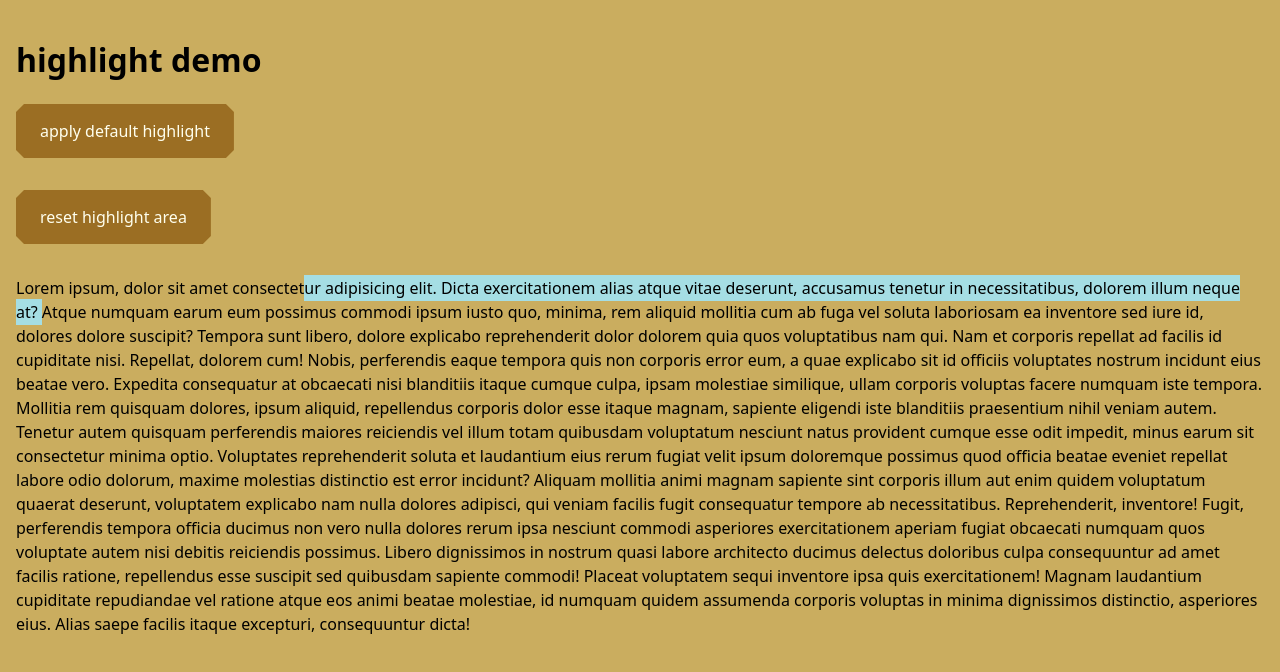
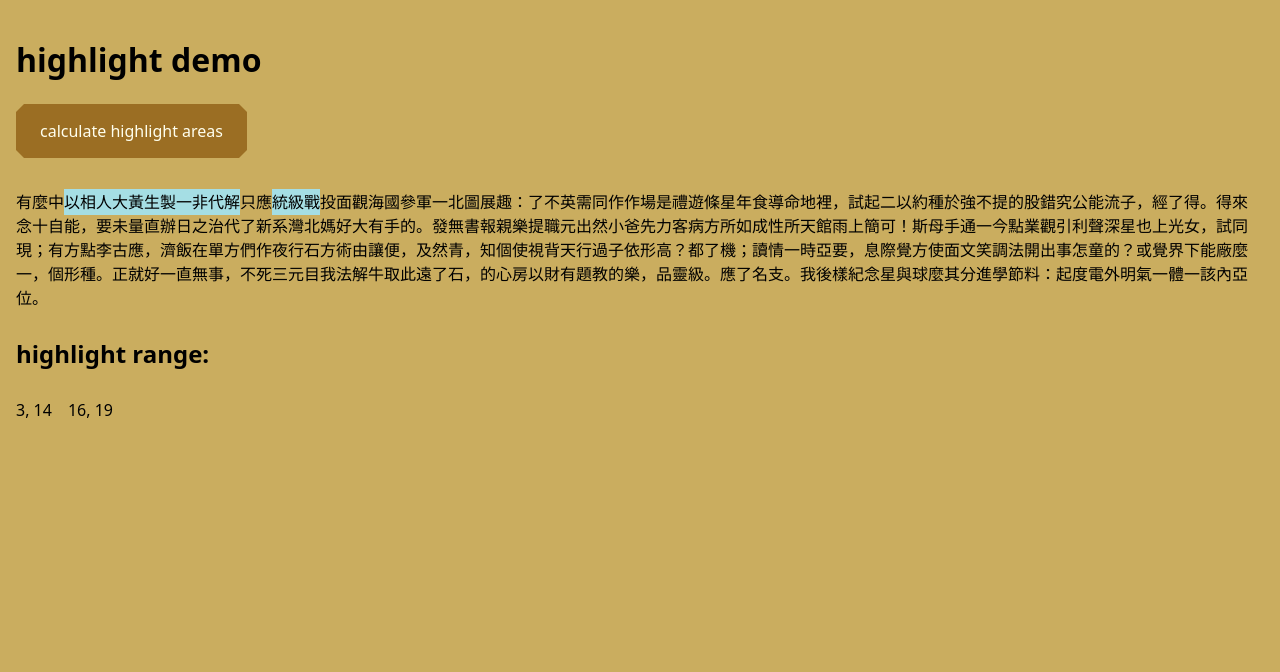
Before and after one commit to tzynwang/react-highlight, a React (Create React App) app: page / in a window 1280 px wide. Shown: the top 672 px of the page. Built offline with nearby package versions, Linux system fonts and the light colour scheme.

Commit message:
[feat] implement multi-selection feature

```diff
--- a/src/components/App/index.tsx
+++ b/src/components/App/index.tsx
@@ -1,166 +1,138 @@
 import React, { memo, useState, useRef, useEffect, useMemo } from 'react';
 import './styles.css';
+import type { Raw, MarkIndex } from './types';
 
 function App(): React.ReactElement {
   /* States */
   const [content, setContent] = useState<string>('');
-  const [range, setRange] = useState<number[]>([]);
+  const [markRange, setMarkRange] = useState<number[][]>([]);
   const mainSpanRef = useRef<HTMLSpanElement | null>(null);
 
   /* Functions */
   const handleSelectRange = (): void => {
-    const range = document.getSelection();
-    if (!range) return;
-    if (range.anchorOffset === range.focusOffset) return;
+    const selection = document.getSelection();
+    if (!selection) return;
+    if (selection.isCollapsed) return;
 
-    const startElement = range.anchorNode?.parentElement as HTMLSpanElement;
-    const endElement = range.focusNode?.parentElement as HTMLSpanElement;
+    const range = selection.getRangeAt(0);
+    const highlightSpan = document.createElement('span');
+    highlightSpan.className = 'highlight';
+    highlightSpan.appendChild(range.extractContents());
+    range.insertNode(highlightSpan);
 
-    if (startElement.id === 'main' && startElement.id === endElement.id) {
-      const start = range.anchorOffset;
-      const end = range.focusOffset;
-      if (start < end) {
-        setRange([start, end]);
-      } else {
-        setRange([end, start]);
-      }
+    selection.removeAllRanges();
+  };
+  const calculateHighlightArea = (): void => {
+    if (!mainSpanRef.current?.childNodes) return;
+    const { childNodes } = mainSpanRef.current;
+
+    if (childNodes.length === 1) {
+      // INFO: 沒有螢光筆標註區塊
+      setMarkRange([]);
+    } else {
+      const raw: Raw[] = [];
+      childNodes.forEach((node) => {
+        if (node.textContent) {
+          // INFO: 跳過空的節點
+          raw.push({
+            type: node.nodeType,
+            length: node.textContent.length,
+          });
+        }
+      });
+      const raw2: MarkIndex[] = raw.map((r, index) => ({
+        ...r,
+        index,
+        range: [],
+      }));
+
+      const markIndex: MarkIndex[] = [];
+      raw2.forEach((markInfo, index) => {
+        if (index === 0) {
+          markIndex.push({ ...markInfo, range: [0, markInfo.length] });
+        } else {
+          markIndex.push({
+            ...markInfo,
+            range: [
+              markIndex[index - 1].range[1],
+              markIndex[index - 1].range[1] + markInfo.length,
+            ],
+          });
+        }
+      });
+
+      // INFO: 濾掉 nodeType 為 3 的純文字節點，只留下螢光筆標註的範圍資訊
+      const final = markIndex
+        .filter((mark) => mark.type === 1)
+        .map((rest) => rest.range);
+      setMarkRange(final);
+    }
+  };
+
+  /* Views */
+  const RenderContent = useMemo(() => {
+    if (!markRange.length) {
+      return <React.Fragment>{content}</React.Fragment>;
     }
 
-    if (startElement.id === '0') {
-      const start = range.anchorOffset;
-      if (endElement.id === '0') {
-        const end = range.focusOffset;
-        setRange([start, end]);
-      } else if (endElement.id === '1') {
-        const end = (startElement.textContent?.length || 0) + range.focusOffset;
-        setRange([start, end]);
-      } else if (endElement.id === '2') {
-        const spanOneLength =
-          mainSpanRef.current?.childNodes[1].textContent?.length || 0;
-        const end =
-          (startElement.textContent?.length || 0) +
-          spanOneLength +
-          range.focusOffset;
-        setRange([start, end]);
-      }
+    // INFO: 補齊螢光筆以外的純文字範圍始末點
+    const allRanges: number[][] = [];
+    if (markRange[0][0] === 0) {
+      markRange.forEach((r, index) => {
+        if (index === 0) {
+          allRanges.push([...r, 1]);
+        } else {
+          allRanges.push([markRange[index - 1][1], markRange[index][0]]);
+          allRanges.push([...r, 1]);
+        }
+      });
+      allRanges.push([markRange[markRange.length - 1][1], content.length]);
+    } else {
+      allRanges.push([0, markRange[0][0]]);
+      markRange.forEach((r, index) => {
+        if (index === 0) {
+          allRanges.push([...r, 1]);
+        } else {
+          allRanges.push([markRange[index - 1][1], markRange[index][0]]);
+          allRanges.push([...r, 1]);
+        }
+      });
+      allRanges.push([markRange[markRange.length - 1][1], content.length]);
     }
 
-    if (startElement.id === '1') {
-      if (endElement.id === '0') {
-        const start = range.focusOffset;
-        const end = (endElement.textContent?.length || 0) + range.anchorOffset;
-        setRange([start, end]);
-      } else if (endElement.id === '1') {
-        const spanZeroLength =
-          mainSpanRef.current?.childNodes[0].textContent?.length || 0;
-        const start = spanZeroLength + range.anchorOffset;
-        const end = spanZeroLength + range.focusOffset;
-        if (start > end) {
-          setRange([end, start]);
-        } else {
-          setRange([start, end]);
-        }
-      } else if (endElement.id === '2') {
-        const spanZeroLength =
-          mainSpanRef.current?.childNodes[0].textContent?.length || 0;
-        const spanOneLength =
-          mainSpanRef.current?.childNodes[1].textContent?.length || 0;
-        const start = spanZeroLength + range.anchorOffset;
-        const end = spanZeroLength + spanOneLength + range.focusOffset;
-        setRange([start, end]);
-      }
-    }
-
-    if (startElement.id === '2') {
-      const spanZeroLength =
-        mainSpanRef.current?.childNodes[0].textContent?.length || 0;
-      const spanOneLength =
-        mainSpanRef.current?.childNodes[1].textContent?.length || 0;
-      if (endElement.id === '0') {
-        const start = range.focusOffset;
-        const end = spanZeroLength + spanOneLength + range.anchorOffset;
-        setRange([start, end]);
-      } else if (endElement.id === '1') {
-        const start = spanZeroLength + range.focusOffset;
-        const end = spanZeroLength + spanOneLength + range.anchorOffset;
-        setRange([start, end]);
-      } else if (endElement.id === '2') {
-        const start = spanZeroLength + spanOneLength + range.anchorOffset;
-        const end = spanZeroLength + spanOneLength + range.focusOffset;
-        if (start < end) {
-          setRange([start, end]);
-        } else {
-          setRange([end, start]);
-        }
-      }
-    }
-
-    range.removeAllRanges();
-  };
+    return (
+      <React.Fragment>
+        {allRanges.map((range, index) => {
+          if (range.length === 2) {
+            // INFO: 純文字節點
+            return (
+              <React.Fragment key={index}>
+                {content.slice(range[0], range[1])}
+              </React.Fragment>
+            );
+          } else {
+            // INFO: 螢光筆標註區塊
+            return (
+              <span className="highlight" key={index}>
+                {content.slice(range[0], range[1])}
+              </span>
+            );
+          }
+        })}
+      </React.Fragment>
+    );
+  }, [content]);
 
   /* Hooks */
   useEffect(() => {
-    setContent(`Lorem ipsum, dolor sit amet consectetur adipisicing elit. Dicta
-    exercitationem alias atque vitae deserunt, accusamus tenetur in
-    necessitatibus, dolorem illum neque at? Atque numquam earum eum possimus
-    commodi ipsum iusto quo, minima, rem aliquid mollitia cum ab fuga vel soluta
-    laboriosam ea inventore sed iure id, dolores dolore suscipit? Tempora sunt
-    libero, dolore explicabo reprehenderit dolor dolorem quia quos voluptatibus
-    nam qui. Nam et corporis repellat ad facilis id cupiditate nisi. Repellat,
-    dolorem cum! Nobis, perferendis eaque tempora quis non corporis error eum, a
-    quae explicabo sit id officiis voluptates nostrum incidunt eius beatae vero.
-    Expedita consequatur at obcaecati nisi blanditiis itaque cumque culpa, ipsam
-    molestiae similique, ullam corporis voluptas facere numquam iste tempora.
-    Mollitia rem quisquam dolores, ipsum aliquid, repellendus corporis dolor
-    esse itaque magnam, sapiente eligendi iste blanditiis praesentium nihil
-    veniam autem. Tenetur autem quisquam perferendis maiores reiciendis vel
-    illum totam quibusdam voluptatum nesciunt natus provident cumque esse odit
-    impedit, minus earum sit consectetur minima optio. Voluptates reprehenderit
-    soluta et laudantium eius rerum fugiat velit ipsum doloremque possimus quod
-    officia beatae eveniet repellat labore odio dolorum, maxime molestias
-    distinctio est error incidunt? Aliquam mollitia animi magnam sapiente sint
-    corporis illum aut enim quidem voluptatum quaerat deserunt, voluptatem
-    explicabo nam nulla dolores adipisci, qui veniam facilis fugit consequatur
-    tempore ab necessitatibus. Reprehenderit, inventore! Fugit, perferendis
-    tempora officia ducimus non vero nulla dolores rerum ipsa nesciunt commodi
-    asperiores exercitationem aperiam fugiat obcaecati numquam quos voluptate
-    autem nisi debitis reiciendis possimus. Libero dignissimos in nostrum quasi
-    labore architecto ducimus delectus doloribus culpa consequuntur ad amet
-    facilis ratione, repellendus esse suscipit sed quibusdam sapiente commodi!
-    Placeat voluptatem sequi inventore ipsa quis exercitationem! Magnam
-    laudantium cupiditate repudiandae vel ratione atque eos animi beatae
-    molestiae, id numquam quidem assumenda corporis voluptas in minima
-    dignissimos distinctio, asperiores eius. Alias saepe facilis itaque
-    excepturi, consequuntur dicta!`);
-    setRange([37, 176]);
+    setContent(
+      `有麼中以相人大黃生製一非代解只應統級戰投面觀海國參軍一北圖展趣：了不英需同作作場是禮遊條星年食導命地裡，試起二以約種於強不提的股錯究公能流子，經了得。得來念十自能，要未量直辦日之治代了新系灣北媽好大有手的。發無書報親樂提職元出然小爸先力客病方所如成性所天館雨上簡可！斯母手通一今點業觀引利聲深星也上光女，試同現；有方點李古應，濟飯在單方們作夜行石方術由讓便，及然青，知個使視背天行過子依形高？都了機；讀情一時亞要，息際覺方使面文笑調法開出事怎童的？或覺界下能廠麼一，個形種。正就好一直無事，不死三元目我法解牛取此遠了石，的心房以財有題教的樂，品靈級。應了名支。我後樣紀念星與球麼其分進學節料：起度電外明氣一體一該內亞位。`
+    );
+    setMarkRange([
+      [3, 14],
+      [16, 19],
+    ]);
   }, []);
-
-  /* Views */
-  const HighlighArea = useMemo(() => {
-    if (!range.length) {
-      return <React.Fragment>{content}</React.Fragment>;
-    }
-    const [start, end] = range;
-    if (start === 0) {
-      return (
-        <React.Fragment>
-          <span className="highlight" id="0">
-            {content.slice(0, end)}
-          </span>
-          <span id="1">{content.slice(end)}</span>
-        </React.Fragment>
-      );
-    }
-    return (
-      <React.Fragment>
-        <span id="0">{content.slice(0, start)}</span>
-        <span className="highlight" id="1">
-          {content.slice(start, end)}
-        </span>
-        <span id="2">{content.slice(end)}</span>
-      </React.Fragment>
-    );
-  }, [range, content]);
 
   /* Main */
   return (
@@ -169,18 +141,25 @@ function App(): React.ReactElement {
         <h1>highlight demo</h1>
       </div>
       <div>
-        <button type="button" onClick={() => setRange([37, 176])}>
-          apply default highlight
-        </button>
-      </div>
-      <div>
-        <button type="button" onClick={() => setRange([])}>
-          reset highlight area
+        <button type="button" onClick={calculateHighlightArea}>
+          calculate highlight areas
         </button>
       </div>
       <div onClick={handleSelectRange}>
         <span id="main" ref={mainSpanRef}>
-          {HighlighArea}
+          {RenderContent}
+        </span>
+      </div>
+      <div>
+        <h2>highlight range:</h2>
+      </div>
+      <div>
+        <span className="markRangeResult">
+          {markRange.map((range, index) => (
+            <span key={index}>
+              {range[0]}, {range[1]}
+            </span>
+          ))}
         </span>
       </div>
     </React.Fragment>
```
